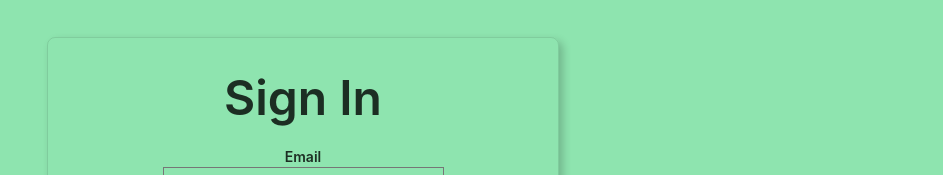
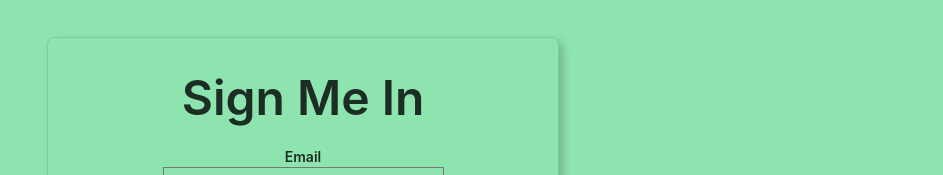
Before and after one commit to thomasPendleton/firstviteapp, a React (Vite) app: page / in a window 1280 px wide. Shown: the part 135-310 px from the top of the page, without its empty margins (337-1280 px from the left). Built offline with nearby package versions, Linux system fonts and the light colour scheme.

Commit message:
test netlify ci

```diff
--- a/src/components/SignIn.jsx
+++ b/src/components/SignIn.jsx
@@ -39,7 +39,7 @@ const SignIn = ({ onRouteChange, setSignIn, loadUser }) => {
       <main className="pa4 black-80">
         <div className="measure">
           <fieldset id="sign_up" className="ba b--transparent ph0 mh0">
-            <legend className="f1 fw6 ph0 mh0">Sign In</legend>
+            <legend className="f1 fw6 ph0 mh0">Sign Me In</legend>
             <div className="mt3">
               <label className="db fw6 lh-copy f6" htmlFor="email-address">
                 Email
```
